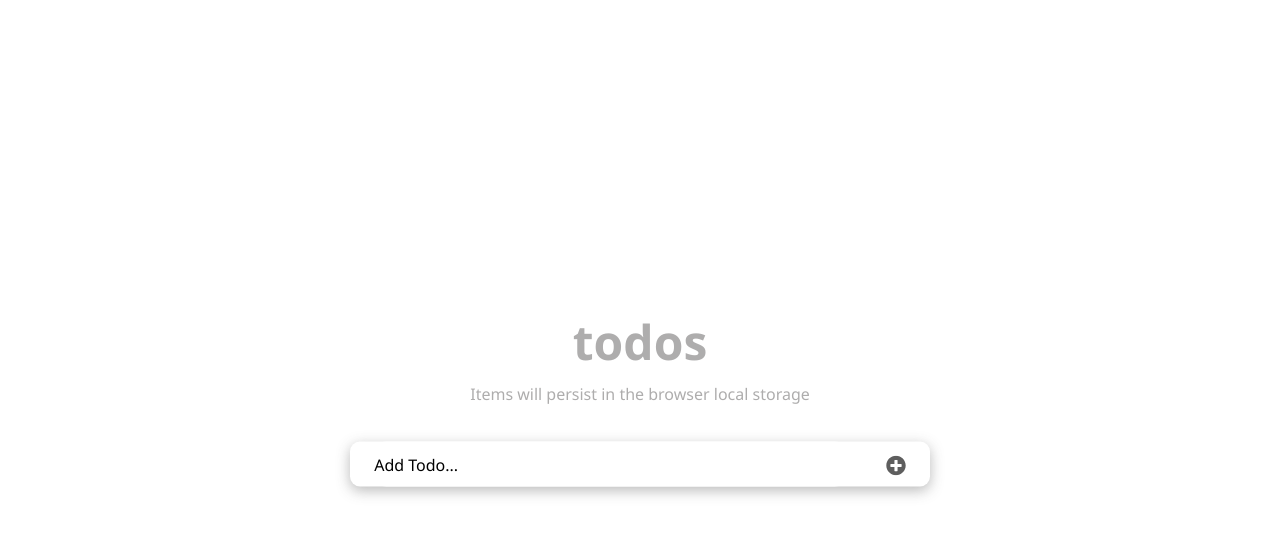
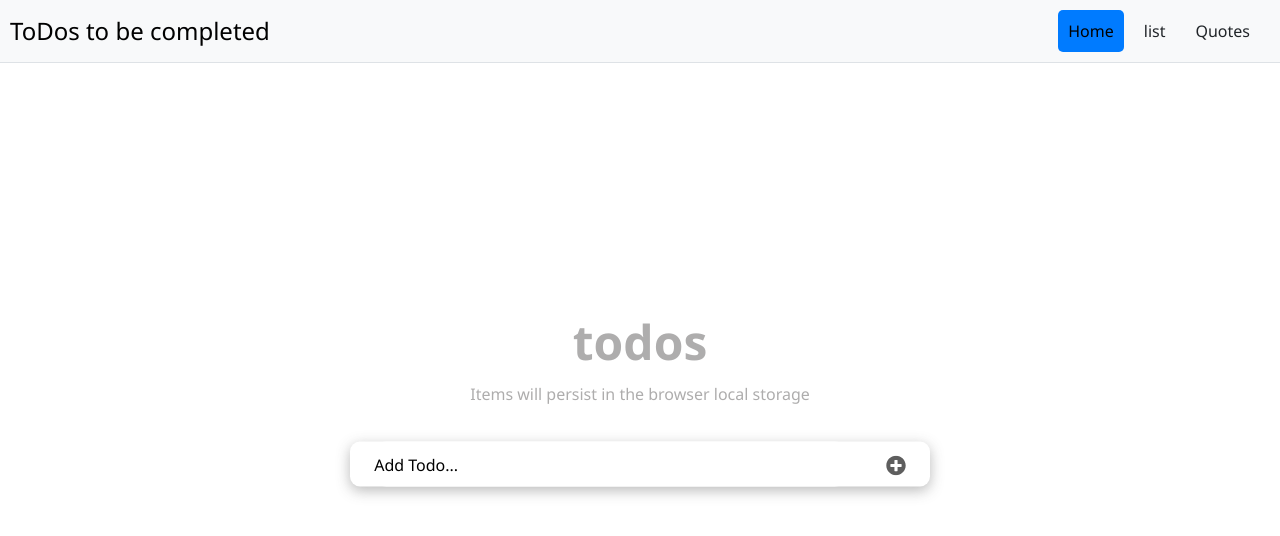
Before and after one commit to rachaouldbabaali/todo-react-app, a React (Create React App) app: page / in a window 1280 px wide. Shown: the top 536 px of the page. Built offline with nearby package versions, Linux system fonts and the light colour scheme.

Commit message:
Add requirements

```diff
--- a/package.json
+++ b/package.json
@@ -9,8 +9,10 @@
     "bootstrap": "^5.3.0",
     "prop-types": "^15.8.1",
     "react": "^18.2.0",
+    "react-bootstrap": "^2.7.4",
     "react-dom": "^18.2.0",
     "react-icons": "^4.9.0",
+    "react-router-dom": "^6.12.1",
     "react-scripts": "5.0.1",
     "sass": "^1.62.1",
     "uuid": "^9.0.0",
--- a/public/index.html
+++ b/public/index.html
@@ -24,7 +24,7 @@
       work correctly both with client-side routing and a non-root public URL.
       Learn how to configure a non-root public URL by running `npm run build`.
     -->
-    <title>React App</title>
+    <title>ToDo App</title>
   </head>
   <body>
     <noscript>You need to enable JavaScript to run this app.</noscript>
--- a/src/App.js
+++ b/src/App.js
@@ -1,29 +1,15 @@
-import logo from './logo.svg';
-import './App.css';
+import { Routes, Route } from 'react-router-dom';
+import NavBar from './components/navbar';
+import ToDoApp from './components/ToDoApp';
 
 function App() {
   return (
-    <div className="App">
-      <header className="App-header">
-        <img src={logo} className="App-logo" alt="logo" />
-        <p>
-          Edit
-          {' '}
-          <code>src/App.js</code>
-          {' '}
-          and save to reload.
-        </p>
-        <a
-          className="App-link"
-          href="https://reactjs.org"
-          target="_blank"
-          rel="noopener noreferrer"
-        >
-          Learn React
-        </a>
-      </header>
-    </div>
+    <>
+      <NavBar />
+      <Routes>
+        <Route path="/" element={<ToDoApp />} />
+      </Routes>
+    </>
   );
 }
-
 export default App;
--- a/src/components/ToDoApp.jsx
+++ b/src/components/ToDoApp.jsx
@@ -2,11 +2,13 @@ import Header from './Header';
 import TodosLogic from './ToDoLogic';
 
 const TodoApp = () => (
-  <div className="wrapper">
-    <div className="todos">
-      <Header />
-      <TodosLogic />
+  <>
+    <div className="wrapper">
+      <div className="todos">
+        <Header />
+        <TodosLogic />
+      </div>
     </div>
-  </div>
+  </>
 );
 export default TodoApp;
--- /dev/null
+++ b/src/components/navbar.jsx
@@ -0,0 +1,22 @@
+import React from 'react';
+import { NavLink } from 'react-router-dom';
+import '../styles/navbar.css';
+
+const Navbar = () => (
+  <nav className="navbar">
+    <h1 className="navbar-brand">ToDos to be completed</h1>
+    <ul className="navbar-nav">
+      <li className="nav-item">
+        <NavLink to="/" className="nav-link" activeClassName="active" end>Home</NavLink>
+      </li>
+      <li className="nav-item">
+        <NavLink to="/calculator" className="nav-link" activeClassName="active">list</NavLink>
+      </li>
+      <li className="nav-item">
+        <NavLink to="/quotes" className="nav-link" activeClassName="active">Quotes</NavLink>
+      </li>
+    </ul>
+  </nav>
+);
+
+export default Navbar;
--- a/src/index.js
+++ b/src/index.js
@@ -1,15 +1,16 @@
 import React from 'react';
 import ReactDOM from 'react-dom/client';
+import { BrowserRouter } from 'react-router-dom';
 import './index.css';
 import 'bootstrap/dist/css/bootstrap.min.css';
-import ToDoApp from './components/ToDoApp';
+import App from './App';
 import './App.css';
 
 const root = ReactDOM.createRoot(document.getElementById('root'));
 root.render(
   <React.StrictMode>
-    <div>
-      <ToDoApp />
-    </div>
+    <BrowserRouter>
+      <App />
+    </BrowserRouter>
   </React.StrictMode>,
 );
--- /dev/null
+++ b/src/styles/navbar.css
@@ -0,0 +1,46 @@
+.navbar {
+  background-color: #f8f9fa;
+  border-bottom: 1px solid #dee2e6;
+  display: flex;
+  justify-content: space-between;
+  align-items: center;
+  padding: 10px;
+  position: fixed;
+  width: 100%;
+  top: 0;
+}
+
+.navbar-brand {
+  margin: 0;
+  font-size: 24px;
+}
+
+.navbar-nav {
+  display: flex;
+  flex-direction: row;
+  align-items: center;
+  margin: 0;
+  padding: 0;
+  list-style: none;
+}
+
+.nav-item {
+  margin-right: 10px;
+}
+
+.nav-link {
+  color: #212529;
+  text-decoration: none;
+  padding: 10px;
+  border-radius: 5px;
+  transition: background-color 0.3s ease-in-out;
+}
+
+.nav-link:hover {
+  background-color: #dee2e6;
+}
+
+.active {
+  background-color: #007bff;
+  color: #fff;
+}
```
Also changed, not shown: 1 other file (tests, documents, lock files or other folders).
